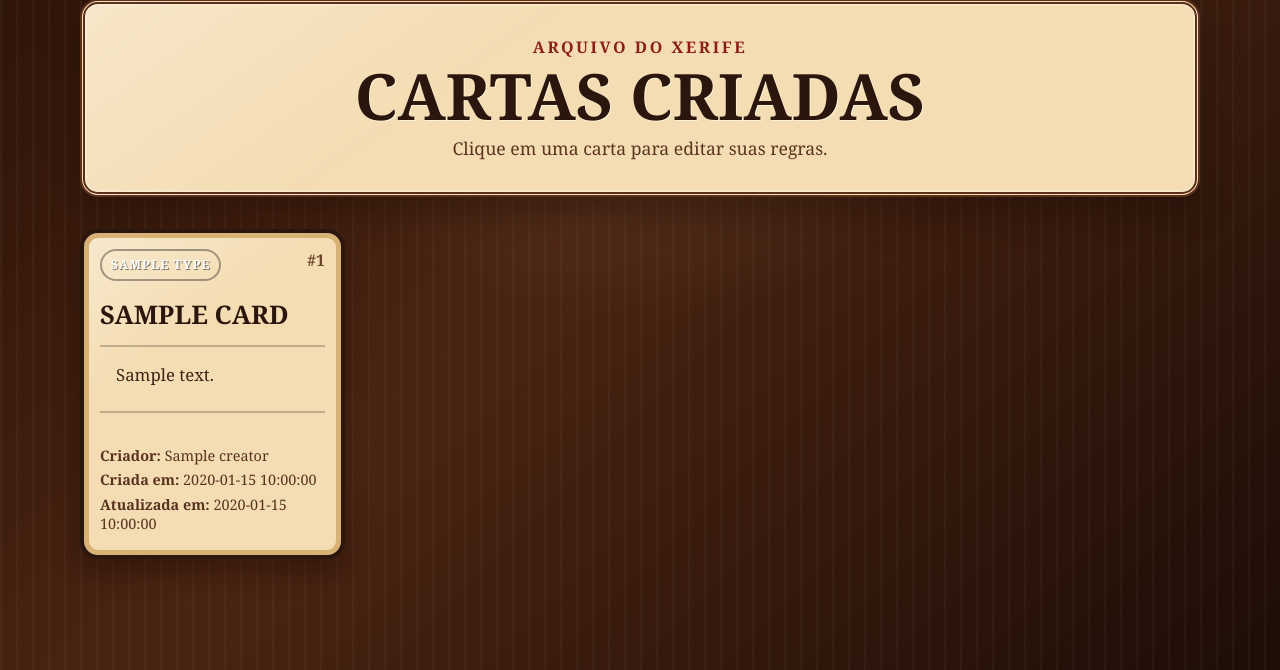
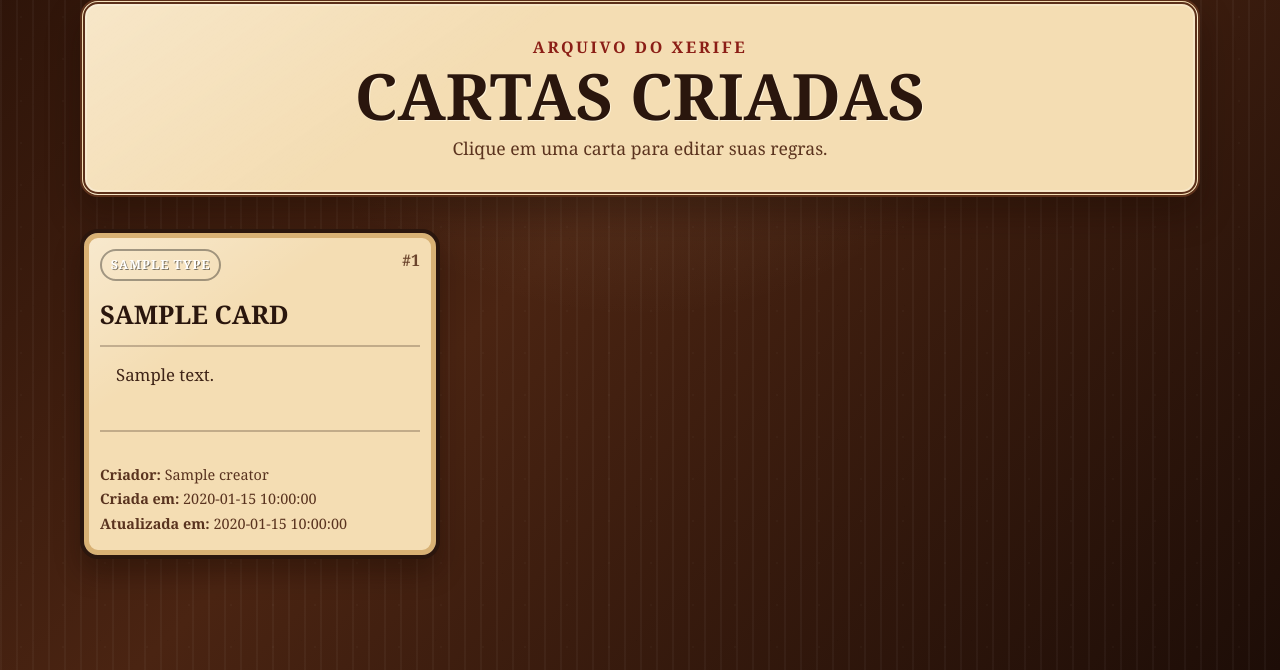
Before and after one commit to crispimUchoa/leggi-del-bang-, a Flask app: template templates/cards.html in a window 1280 px wide. Shown: the part 130-800 px from the top of the page. Run offline with Flask 3, Linux system fonts and the light colour scheme; the template is opened without the code that fills it: most values are stand-ins (such as "Sample title", 1, 10 or a date in 2020).

Commit message:
style: set card widht = 300px

```diff
--- a/static/styles.css
+++ b/static/styles.css
@@ -233,7 +233,7 @@ select:focus {
 
 .cards-grid {
     display: grid;
-    grid-template-columns: repeat(auto-fill, minmax(250px, 1fr));
+    grid-template-columns: repeat(auto-fill, minmax(300px, 1fr));
     gap: 1.25rem;
 }
 
```
